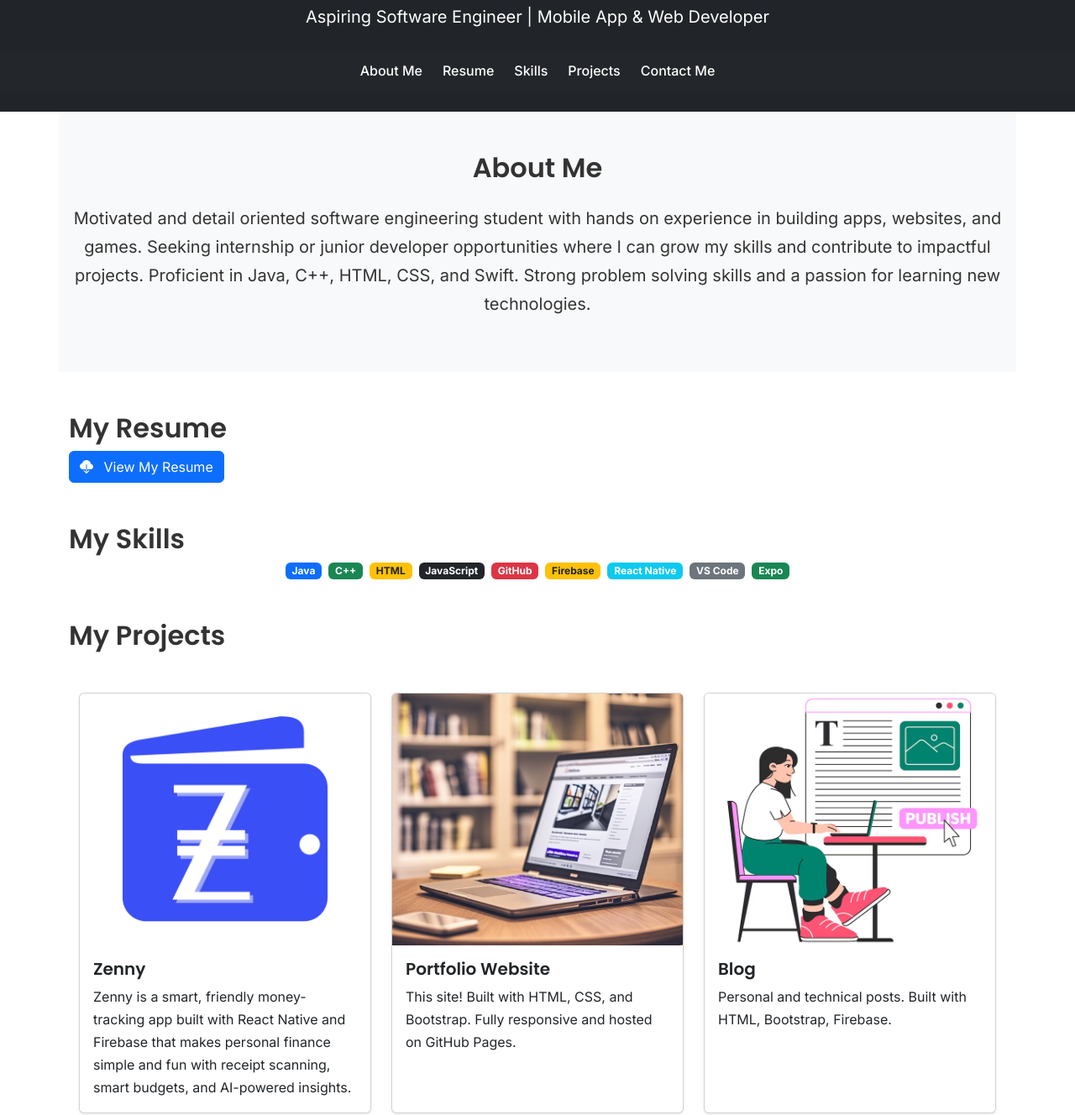
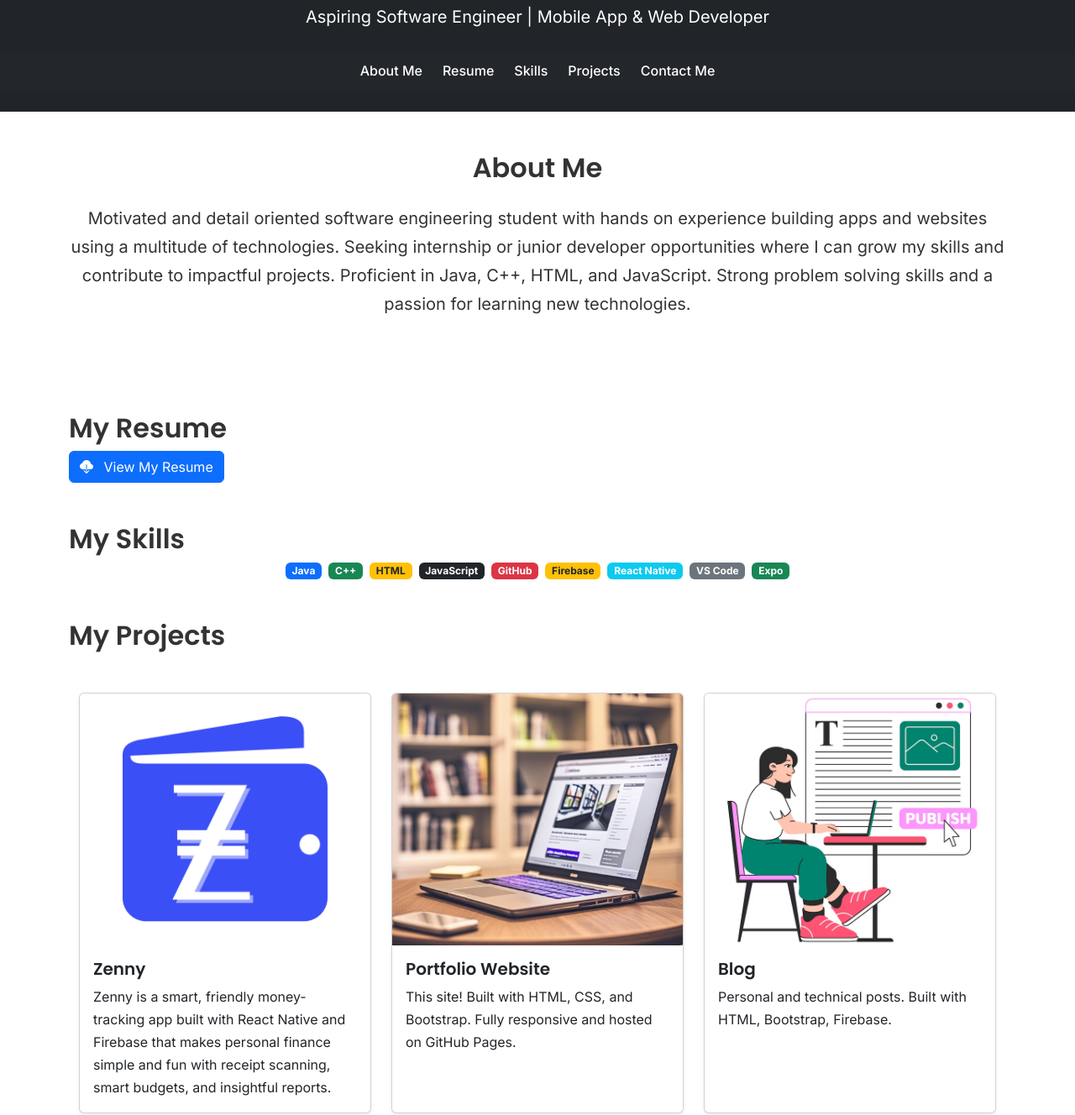
Before and after one commit to cfarwell02/Portfolio-Website, a plain HTML site: page index.html in a window 1280 px wide. Shown: the part 275-1603 px from the top of the page at 84% size. Drawn offline with nearby package versions, Linux system fonts and the light colour scheme.

Commit message:
Changed Resume from link into a PDF. Adjusted the wording of my hero as well as the Zenny description.

```diff
--- a/index.html
+++ b/index.html
@@ -71,7 +71,7 @@
       </p>
 
       <!-- Hamburger and Slideout Menu directly underneath header info -->
-      <div id="top-nav">
+      <nav id="top-nav">
         <nav id="nav-links">
           <a href="#about">About Me</a>
           <a href="#Resume">Resume</a>
@@ -79,23 +79,19 @@
           <a href="#projects">Projects</a>
           <a href="#contact">Contact Me</a>
         </nav>
-      </div>
+      </nav>
     </header>
 
-    <section
-      class="container bg-light text-center py-5"
-      id="about"
-      data-aos="fade-up"
-    >
+    <section class="container text-center py-5" id="about" data-aos="fade-up">
       <div>
         <h2 class="mb-4">About Me</h2>
         <p class="lead">
           Motivated and detail oriented software engineering student with hands
-          on experience in building apps, websites, and games. Seeking
-          internship or junior developer opportunities where I can grow my
-          skills and contribute to impactful projects. Proficient in Java, C++,
-          HTML, CSS, and Swift. Strong problem solving skills and a passion for
-          learning new technologies.
+          on experience building apps and websites using a multitude of
+          technologies. Seeking internship or junior developer opportunities
+          where I can grow my skills and contribute to impactful projects.
+          Proficient in Java, C++, HTML, and JavaScript. Strong problem solving
+          skills and a passion for learning new technologies.
         </p>
       </div>
     </section>
@@ -104,7 +100,7 @@
       <h2>My Resume</h2>
       <a
         class="btn btn-primary"
-        href="https://docs.google.com/document/d/1I1X2CT0vao3AQnc8ILgM0W_pJMYRNrBB1G9FWad0oJ8/view?usp=sharing"
+        href="Resources/Connor Farwell - Resume.pdf"
         target="_blank"
         rel="noopener noreferrer"
       >
@@ -152,8 +148,8 @@
                   <p class="card-text">
                     Zenny is a smart, friendly money-tracking app built with
                     React Native and Firebase that makes personal finance simple
-                    and fun with receipt scanning, smart budgets, and AI-powered
-                    insights.
+                    and fun with receipt scanning, smart budgets, and insightful
+                    reports.
                   </p>
                 </div>
               </div>
```
Also changed, not shown: 1 other file.
